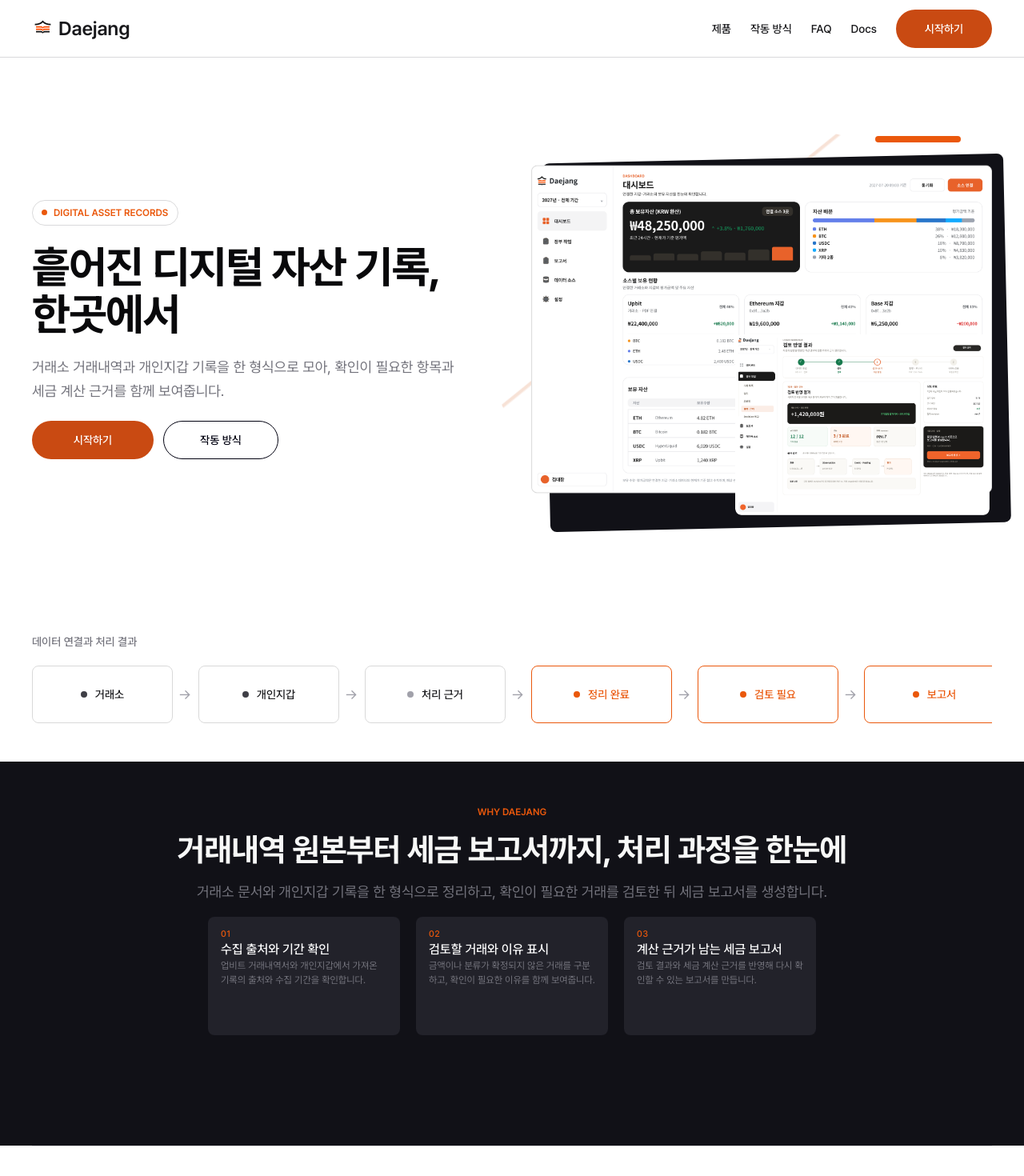
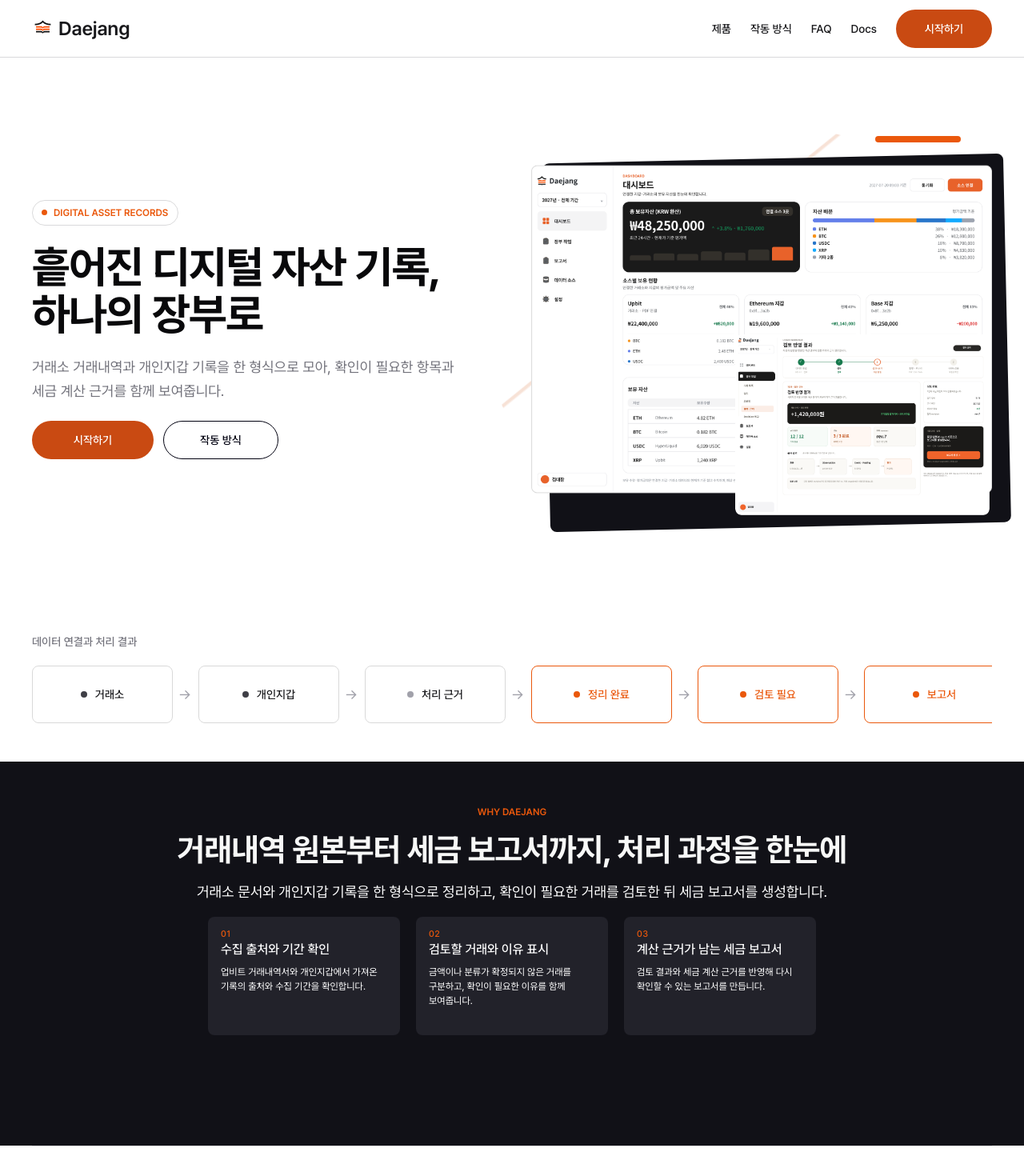
Before and after one commit to BackwardLabs/daejang, a React (Vite) app in the folder apps/web/: page / in a window 1280 px wide. Shown: the top 1470 px of the page at 80% size. Built offline with nearby package versions, Linux system fonts and the light colour scheme; no server answers.

Commit message:
fix: improve landing copy readability

```diff
--- a/apps/web/src/pages/landing/components/FinalCta.tsx
+++ b/apps/web/src/pages/landing/components/FinalCta.tsx
@@ -8,7 +8,7 @@ export function FinalCta({
       <div className="final-cta__card">
         <div>
           <p className="section-eyebrow">GET STARTED</p>
-          <h2 id="cta-title">첫 기록부터 장부에</h2>
+          <h2 id="cta-title">내 거래내역으로 디지털 자산 장부를 만들어 보세요</h2>
           <p>거래소 거래내역 문서나 개인지갑 주소로 바로 시작할 수 있습니다.</p>
         </div>
         <div className="button-row">
--- a/apps/web/src/pages/landing/components/HeroSection.tsx
+++ b/apps/web/src/pages/landing/components/HeroSection.tsx
@@ -13,7 +13,7 @@ export function HeroSection({
           </p>
           <h1 id="hero-title">
             흩어진 디지털 자산 기록,
-            <span>한곳에서</span>
+            <span>하나의 장부로</span>
           </h1>
           <p className="hero-copy__description">
             거래소 거래내역과 개인지갑 기록을 한 형식으로 모아, 확인이 필요한
--- a/apps/web/src/styles.css
+++ b/apps/web/src/styles.css
@@ -443,6 +443,7 @@ select:focus-visible {
   font-weight: 700;
   line-height: 60px;
   letter-spacing: -0.025em;
+  word-break: keep-all;
 }
 
 .hero-copy h1 span {
@@ -639,12 +640,15 @@ select:focus-visible {
   font-weight: 700;
   line-height: 44px;
   letter-spacing: -0.02em;
+  word-break: keep-all;
 }
 
 .value-section__description {
-  color: var(--color-muted);
+  color: #ffffff;
   font-size: 18px;
   line-height: 30px;
+  overflow-wrap: normal;
+  word-break: keep-all;
 }
 
 .principle-list {
@@ -674,16 +678,21 @@ select:focus-visible {
 }
 
 .principle-list h3 {
+  margin-bottom: 8px;
   color: #ffffff;
   font-size: 16px;
   font-weight: 500;
   line-height: 22px;
+  overflow-wrap: normal;
+  word-break: keep-all;
 }
 
 .principle-list p {
-  color: var(--color-muted);
+  color: #ffffff;
   font-size: 12px;
   line-height: 18px;
+  overflow-wrap: normal;
+  word-break: keep-all;
 }
 
 .ruled-section {
@@ -1133,12 +1142,14 @@ select:focus-visible {
   font-weight: 700;
   line-height: 36px;
   letter-spacing: -0.02em;
+  word-break: keep-all;
 }
 
 .final-cta__card > div:first-child > p:last-child {
   color: var(--color-muted);
   font-size: 18px;
   line-height: 30px;
+  word-break: keep-all;
 }
 
 .final-cta .button--secondary {
```
Also changed, not shown: 1 other file (tests, documents, lock files or other folders).
